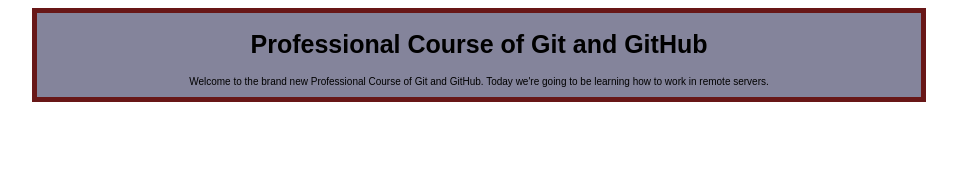
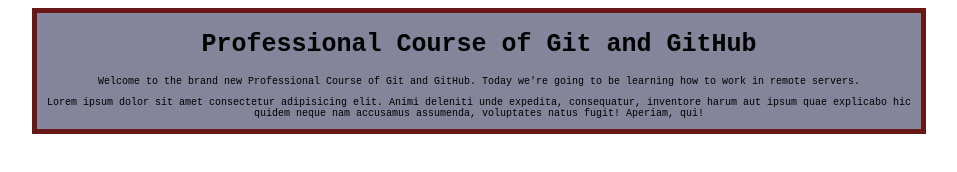
Before and after one commit to enriqueformoso/practice, a plain HTML site: page index.html in a window 1280 px wide. Shown: the whole page, without its empty margins (161-1118 px from the left). Drawn offline with Linux system fonts and the light colour scheme.

Commit message:
Se agrega parrafo lorem

```diff
--- a/CSS/styles.css
+++ b/CSS/styles.css
@@ -15,7 +15,7 @@ html {
 #container {
     width: 70%;
     padding: 0;
-    font-family: Arial, Helvetica, sans-serif;
+    font-family: 'Courier New', Courier, monospace;
     text-align: center;
     border: .5rem solid rgb(104, 23, 23);
     background-color: rgb(132, 132, 155);
--- a/index.html
+++ b/index.html
@@ -13,6 +13,11 @@
 
             <p>Welcome to the brand new Professional Course of Git and GitHub.
             Today we're going to be learning how to work in remote servers.</p>
+
+            <p>Lorem ipsum dolor sit amet consectetur adipisicing elit.
+                Animi deleniti unde expedita, consequatur,
+                inventore harum aut ipsum quae explicabo hic quidem neque
+                nam accusamus assumenda, voluptates natus fugit! Aperiam, qui!</p>
         </div>
     </div>
 
```
